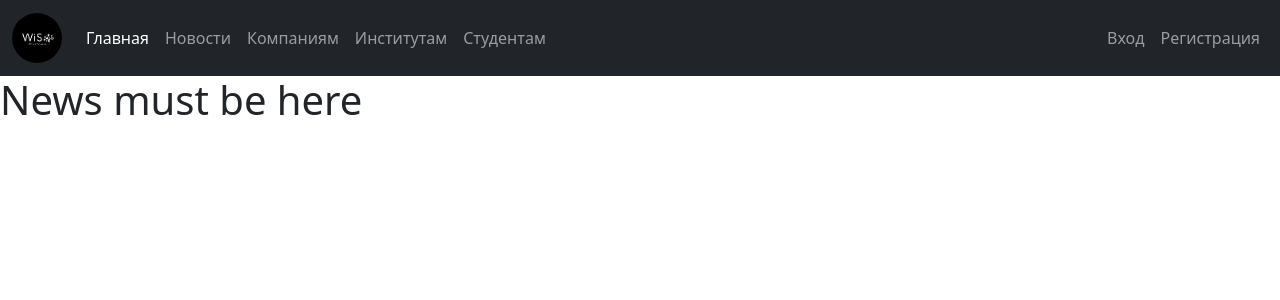
After one commit to Kasymkhankhubiyev/WorkInScience, a Django app: page /mainapp/news/ in a window 1280 px wide. The commit adds this page. Shown: the top 300 px of the page. Run offline with Django 3.2, Linux system fonts and the light colour scheme.

Commit message:
added links into the navigation bar

```diff
--- a/mainapp/templates/layouts/layout.html
+++ b/mainapp/templates/layouts/layout.html
@@ -21,19 +21,19 @@
                 <div class="collapse navbar-collapse" id="mynavbar">
                     <ul class="navbar-nav">
                         <li class="nav-item">
-                            <a class="nav-link active" href="#mainpage">Главная</a>
+                            <a class="nav-link active" href="/mainapp/">Главная</a>
                         </li>
                         <li class="nav-item">
-                            <a class="nav-link" href="#news">Новости</a>
+                            <a class="nav-link" href="/mainapp/news/">Новости</a>
                         </li>
                         <li class="nav-item">
-                            <a class="nav-link" href="#company">Компаниям</a>
+                            <a class="nav-link" href="/mainapp/company/">Компаниям</a>
                         </li>
                         <li class="nav-item">
-                            <a class="nav-link" href="#institute">Институтам</a>
+                            <a class="nav-link" href="/mainapp/institute/">Институтам</a>
                         </li>
                         <li class="nav-item">
-                            <a class="nav-link" href="#student">Студентам</a>
+                            <a class="nav-link" href="/mainapp/student/">Студентам</a>
                         </li>
                     </ul>
                     <ul class="navbar-nav ms-auto">
--- /dev/null
+++ b/mainapp/templates/mainapp/company.html
@@ -0,0 +1,5 @@
+{% extends 'layouts/layout.html' %}
+
+{% block body %}
+<h1>Information for companies must be here</h1>
+{% endblock %}
--- /dev/null
+++ b/mainapp/templates/mainapp/institute.html
@@ -0,0 +1,5 @@
+{% extends 'layouts/layout.html' %}
+
+{% block body %}
+<h1>Тут должна быть информация для Институтов и Университетов</h1>
+{% endblock %}
--- /dev/null
+++ b/mainapp/templates/mainapp/news.html
@@ -0,0 +1,5 @@
+{% extends 'layouts/layout.html' %}
+
+{% block body %}
+<h1>News must be here</h1>
+{% endblock %}
--- /dev/null
+++ b/mainapp/templates/mainapp/student.html
@@ -0,0 +1,5 @@
+{% extends 'layouts/layout.html' %}
+
+{% block body %}
+<h1>Тут должна быть информация для студентов</h1>
+{% endblock %}
--- a/mainapp/urls.py
+++ b/mainapp/urls.py
@@ -5,4 +5,8 @@ from . import views
 app_name = 'mainapp'
 urlpatterns = [
     path("", views.mainpage, name='mainpage'),
+    path("company/", views.company, name='company'),
+    path("institute/", views.institute, name='institute'),
+    path("news/", views.news, name='news'),
+    path("student/", views.student, name='student'),
 ]
--- a/mainapp/views.py
+++ b/mainapp/views.py
@@ -5,3 +5,15 @@ from django.http import HttpRequest, HttpResponse
 # Create your views here.
 def mainpage(request: HttpRequest) -> HttpResponse:
     return render(request, 'mainapp/mainpage.html')
+
+def news(request: HttpRequest) -> HttpResponse:
+    return render(request, 'mainapp/news.html')
+
+def company(request: HttpRequest) -> HttpResponse:
+    return render(request, 'mainapp/company.html')
+
+def institute(request: HttpRequest) -> HttpResponse:
+    return render(request, 'mainapp/institute.html')
+
+def student(request: HttpRequest) -> HttpResponse:
+    return render(request, 'mainapp/student.html')
```
